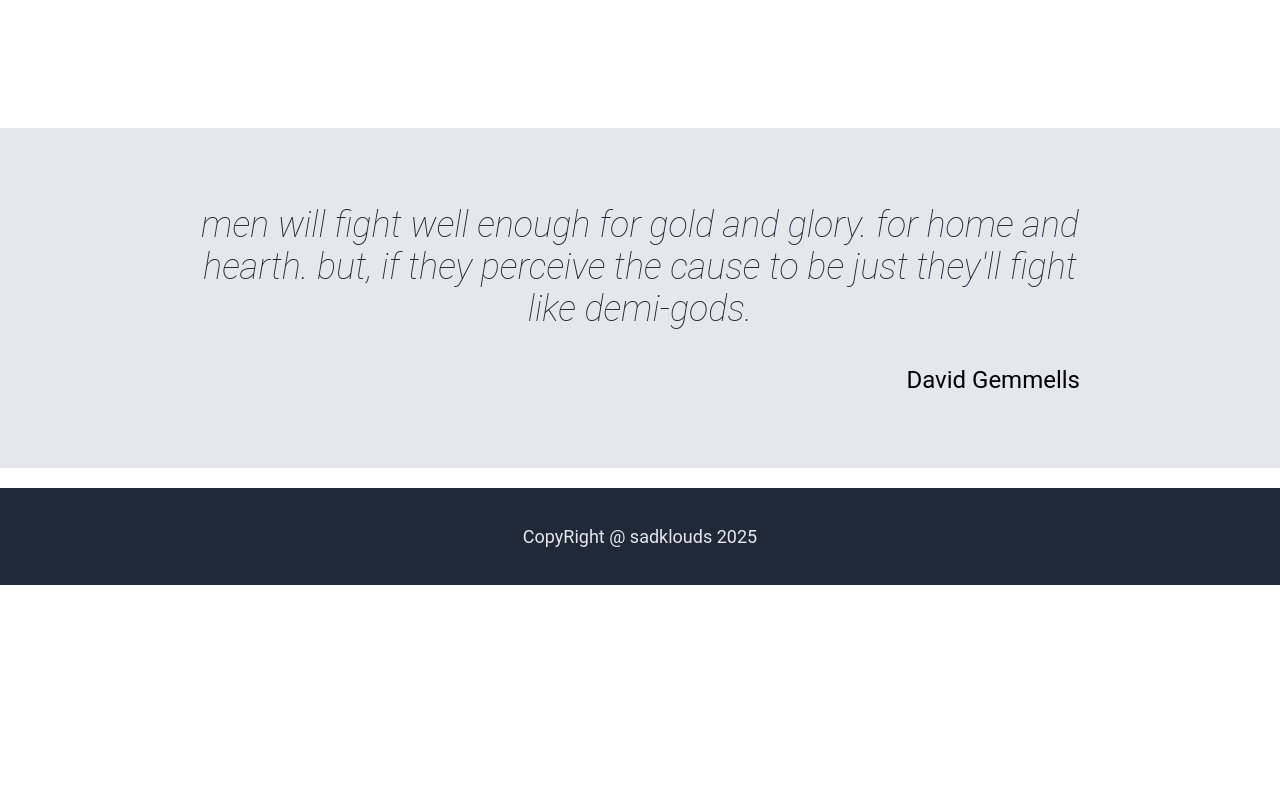
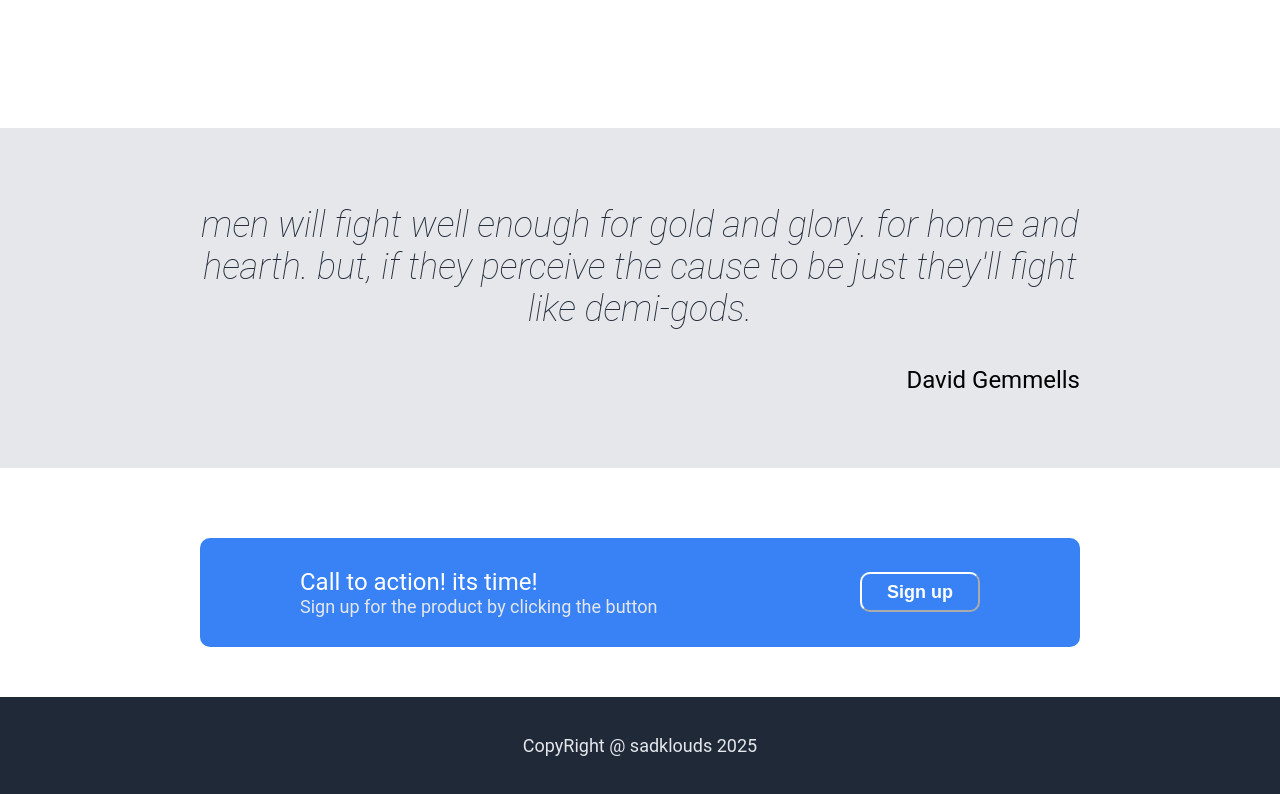
Before and after one commit to sadklouds192/landing-page, a plain HTML site: page index.html in a window 1280 px wide. Shown: the part 1206-2000 px from the top of the page. Before the commit the page ends 1791 px from the top, so only its background shows below. Drawn offline with Linux system fonts and the light colour scheme.

Commit message:
added call to action section

```diff
--- a/index.html
+++ b/index.html
@@ -60,11 +60,18 @@
         <p>David Gemmells </p>
     </div>
 
-
+    <div class="call-to-action">
+        <div class="action-box">
+            <div class="action left">
+                <p class="action-text">Call to action! its time!</p>
+                <p class="secondary-text action-text">Sign up for the product by clicking the button</p>
+            </div>
+            <button id="action-button">Sign up</button>
+        </div>
+    </div>
 
     <div class="secondary-text footer">
         <p>CopyRight @ sadklouds 2025</p>
-
     </div>
 
 </body>
--- a/styles.css
+++ b/styles.css
@@ -8,7 +8,6 @@ body{
     font-size: 24px;
     color: #f9faf8;
 }
-
 
 .main-text{
     color: #f9faf8;
@@ -22,7 +21,7 @@ body{
 }
 
 .header, .title-section, .info-section,
-.quote-section{
+.quote-section, .call-to-action{
     padding-left: 200px;
     padding-right: 200px;
     margin: 0px;
@@ -122,13 +121,42 @@ body{
     font-weight: 100;
 
 }
+
+.call-to-action{
+    padding-top: 50px;
+    padding-bottom: 50px;
+}
+.action-box{
+    padding: 30px 100px;
+    color: white;
+    font-size: 24px;
+    background-color: #3882f6;
+    border-radius: 10px;
+    border-color: white;
+    display: flex;
+    justify-content: space-between;
+    align-items: center;
+    flex-wrap: wrap;
+    gap: 16px;
+}
+
 button{
     background-color: #3882f6;
     color: white;
-    padding: 8px 32px;
+    height: 40px;
+    width: 120px;
     font-size: 18px;
     font-weight: bold;
     border-radius: 10px;
+}
+
+#action-button{
+    flex: 0 0 auto;
+    border-color: white;
+}
+
+.action-text{
+    margin: 0px;
 }
 
 a {
@@ -137,8 +165,7 @@ a {
     color: rebeccapurple;
   }
 
-
-  .footer{
+.footer{
     text-align: center;
     background-color: #1f2937;
     padding: 20px;
```
